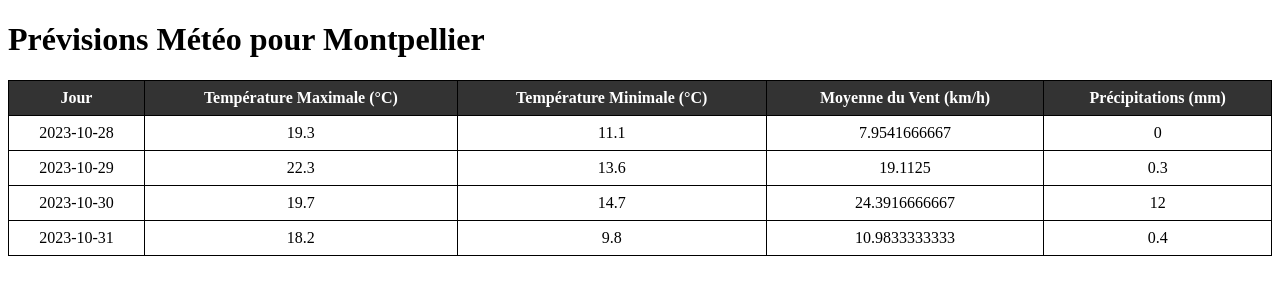
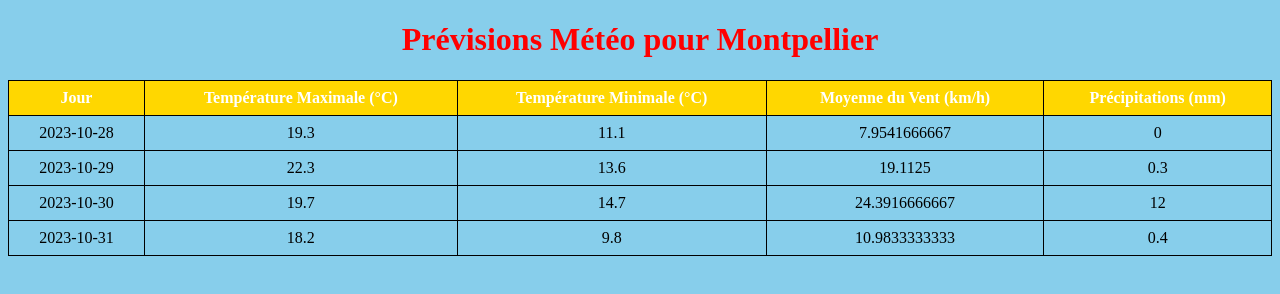
Before and after one commit to TristanRivaldi/meteo, a plain HTML site: page index.html in a window 1280 px wide. Drawn offline with Linux system fonts and the light colour scheme.

Commit message:
Update index.html

```diff
--- a/index.html
+++ b/index.html
@@ -15,8 +15,15 @@
     }
 
     th {
-      background-color: #333;
+      background-color: gold;
       color: white;
+    }
+    h1 {
+      color:red;
+      text-align:center;
+    }
+    body {
+      background-color: skyblue;
     }
   </style>
 </head>
```
